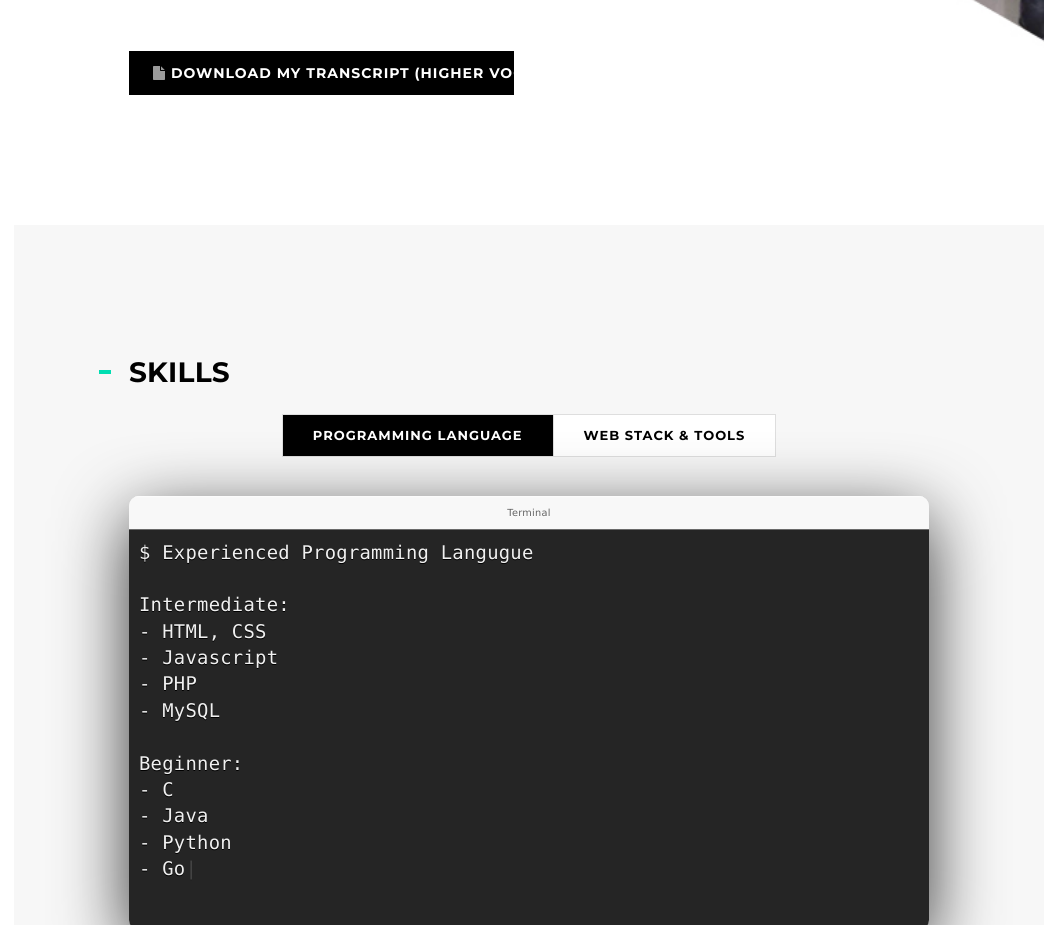
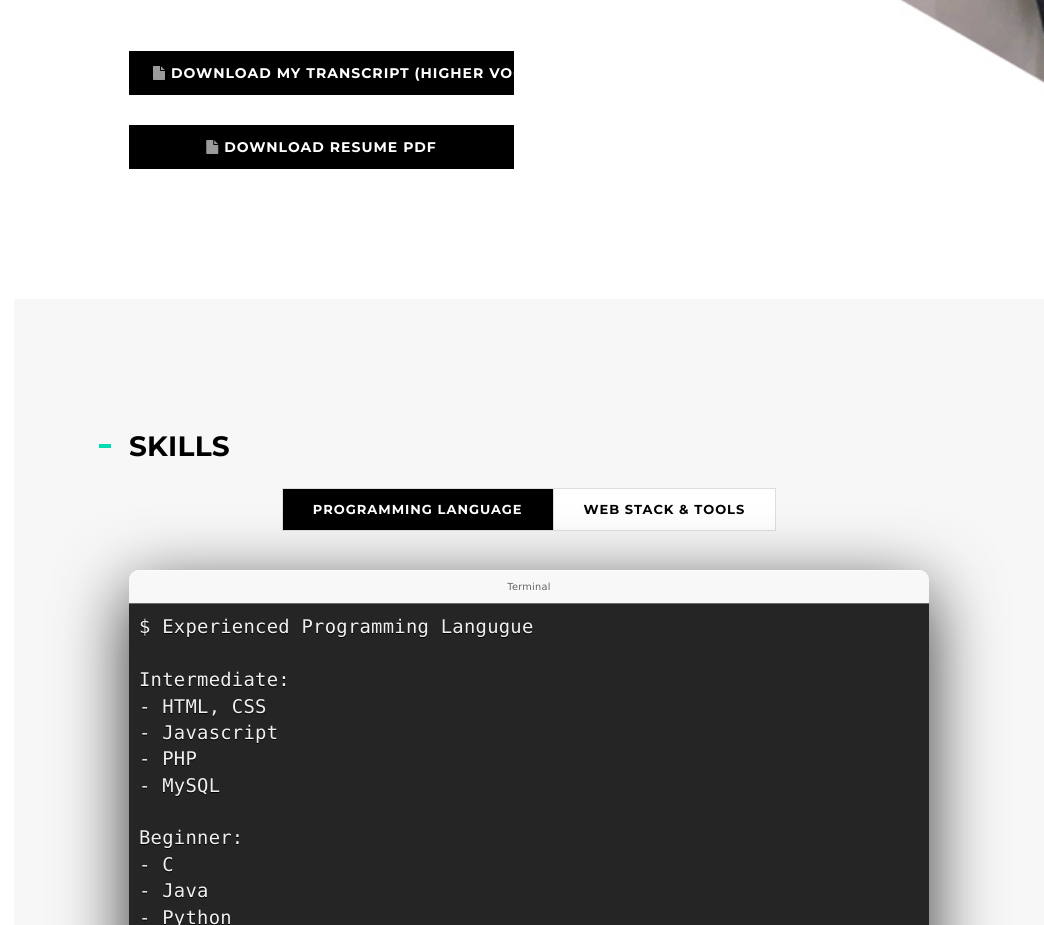
Before and after one commit to khunrebirth/Project-Thanuki.me, a plain HTML site: page index.html in a window 1280 px wide. Shown: the part 1680-2605 px from the top of the page, without its empty margins (236-1280 px from the left). Drawn offline with nearby package versions, Linux system fonts and the light colour scheme.

Commit message:
update resume

```diff
--- a/index.html
+++ b/index.html
@@ -190,6 +190,7 @@
                         </ul>
                         <br>
                         <a href="etc/transcript.pdf" class="btn-black btn btn-medium button margin-fifteen no-margin-lr inner-link no-margin-bottom" style="width: 100%" target="_blank"><i class="fa fa-file"></i>Download My TranScript (Higher Vocational)</a>
+                        <a href="etc/resume2020.pdf" class="btn-black btn btn-medium button margin-fifteen no-margin-lr inner-link no-margin-bottom" style="width: 100%" target="_blank"><i class="fa fa-file"></i>Download Resume PDF</a>
                     </div>
                 </div>
             </div>
```
Also changed, not shown: 1 other file.
